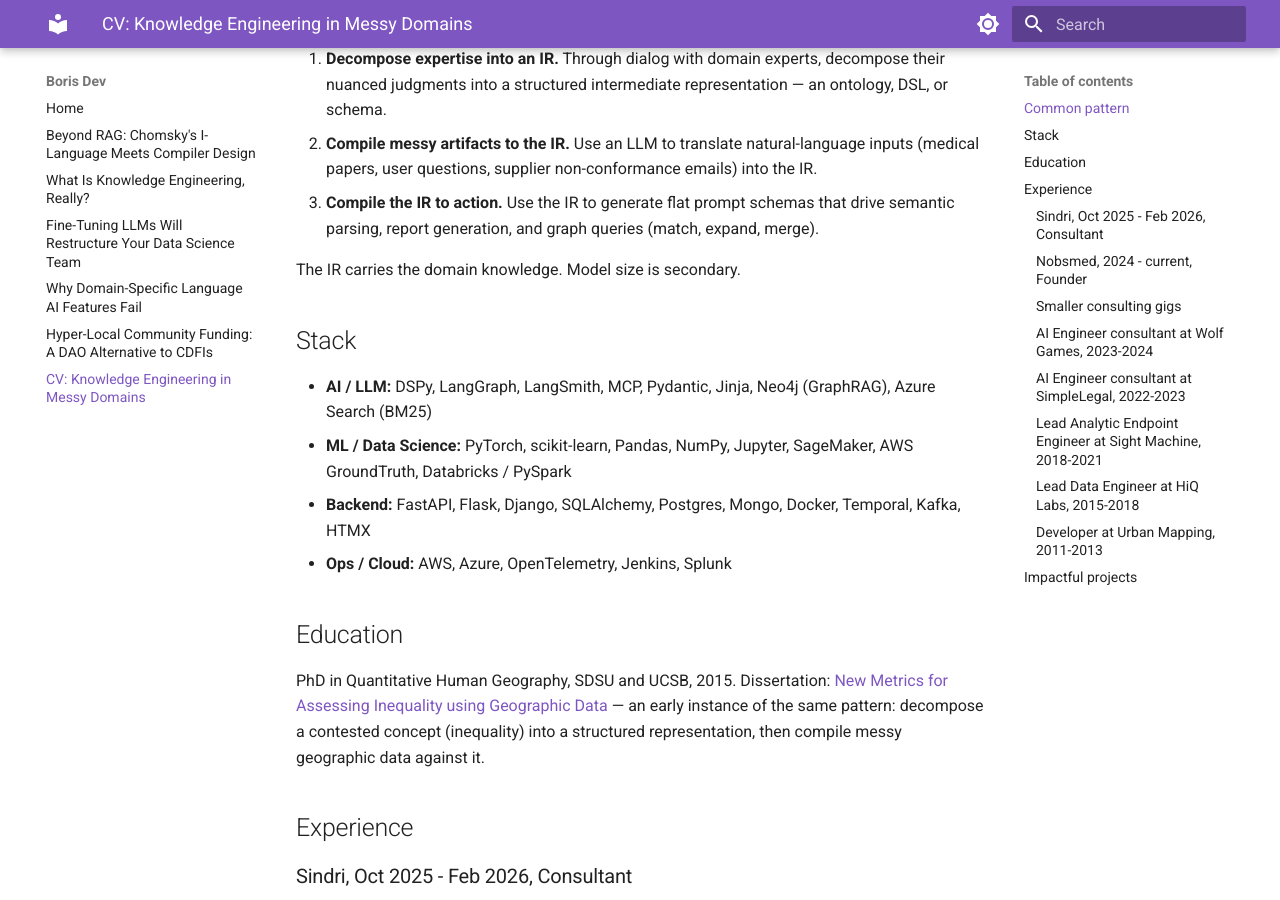
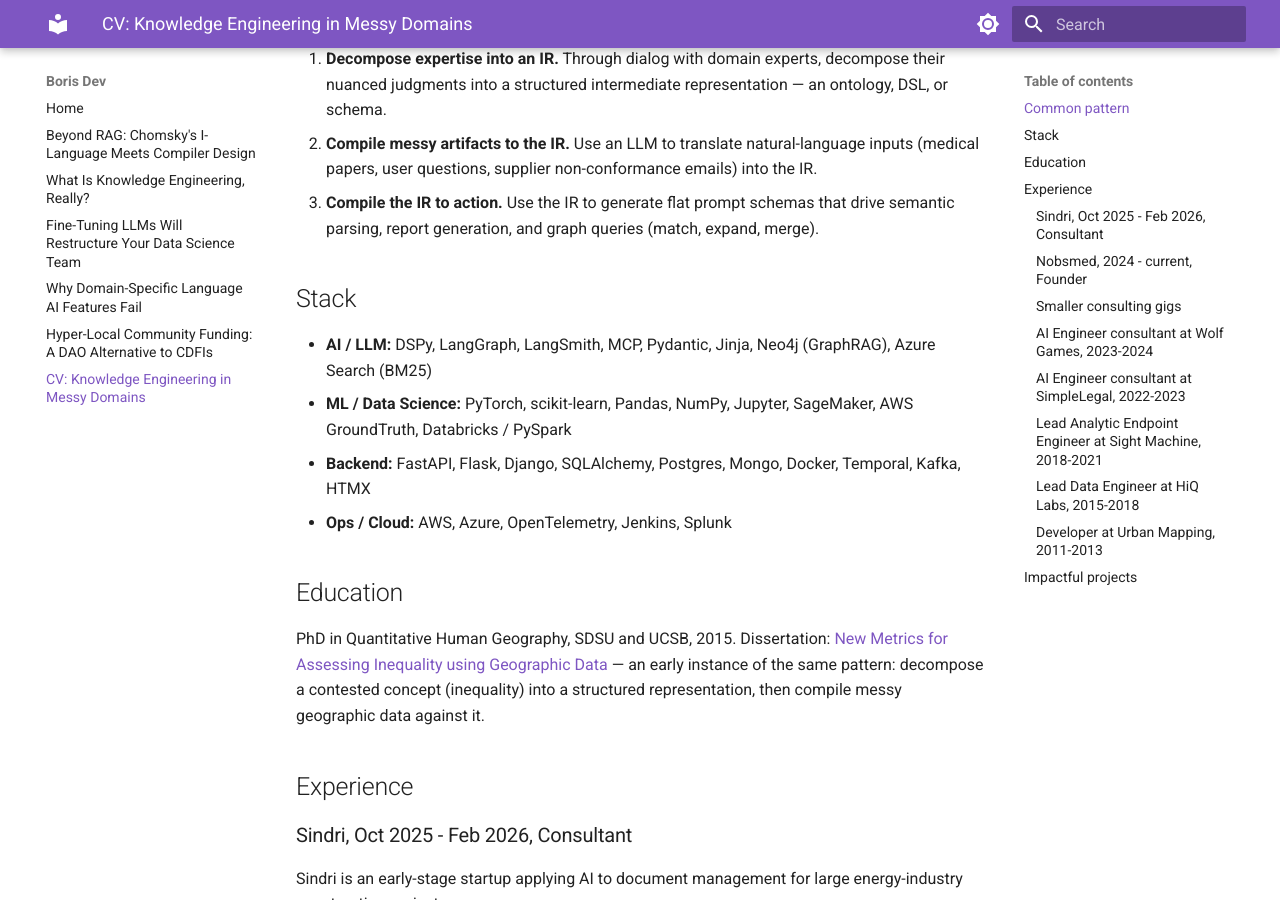
Before and after one commit to borisdev/borisdev.github.io, an MkDocs documentation site: the page built from docs/boris_dev_resume.md, in a window 1280 px wide and 900 px high, scrolled down 359 px. Built offline with MkDocs 1.6.1 and Material for MkDocs 9.7.7, drawn with Linux system fonts in a browser that asks for light colours.

Commit message:
Drop closing kicker from CV's common-pattern section
Co-Authored-By: Claude Opus 4.7 (1M context) <noreply@anthropic.com>

```diff
--- a/docs/boris_dev_resume.md
+++ b/docs/boris_dev_resume.md
@@ -19,8 +19,6 @@ Across legal billing, narrative gaming, clinical evidence, supplier non-conforma
 1. **Decompose expertise into an IR.** Through dialog with domain experts, decompose their nuanced judgments into a structured intermediate representation — an ontology, DSL, or schema.
 2. **Compile messy artifacts to the IR.** Use an LLM to translate natural-language inputs (medical papers, user questions, supplier non-conformance emails) into the IR.
 3. **Compile the IR to action.** Use the IR to generate flat prompt schemas that drive semantic parsing, report generation, and graph queries (match, expand, merge).
-
-The IR carries the domain knowledge. Model size is secondary.
 
 ## Stack
 
```
